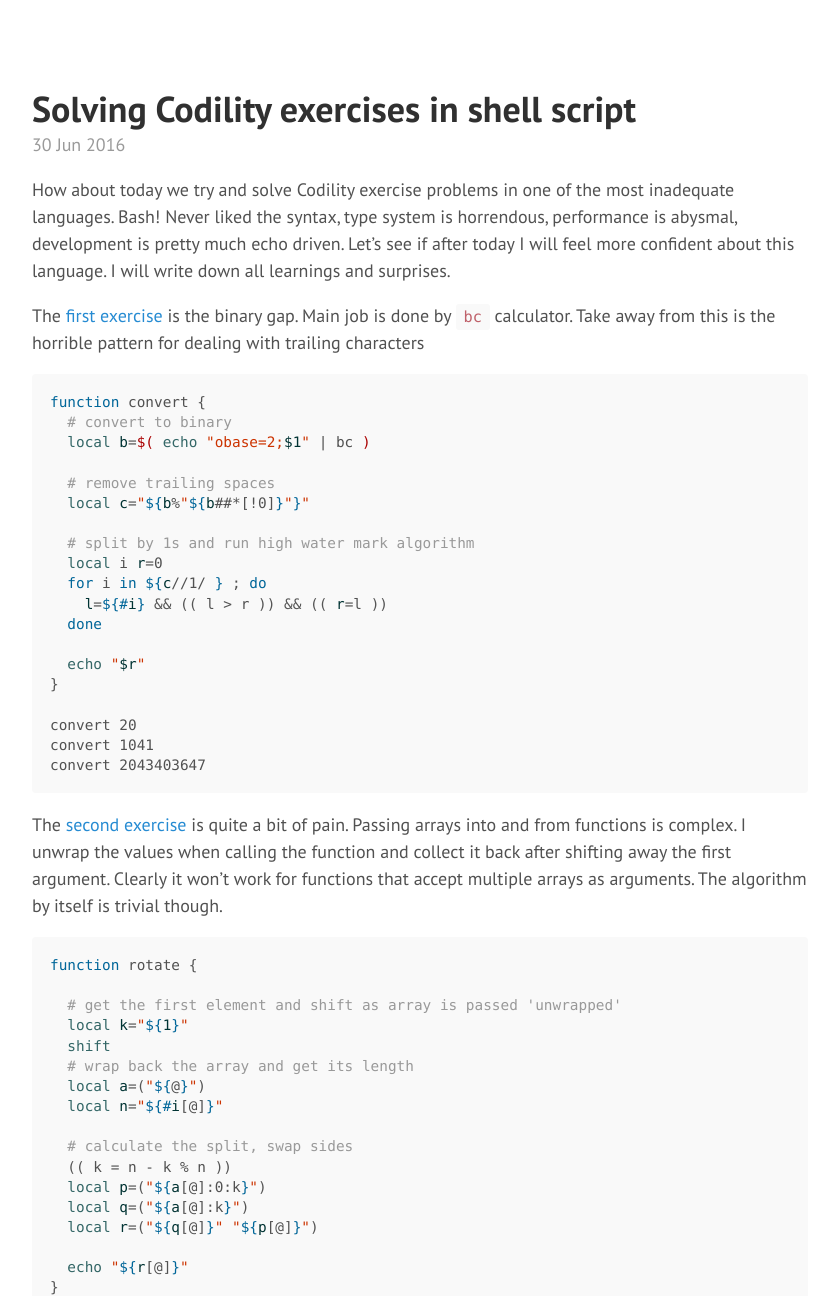
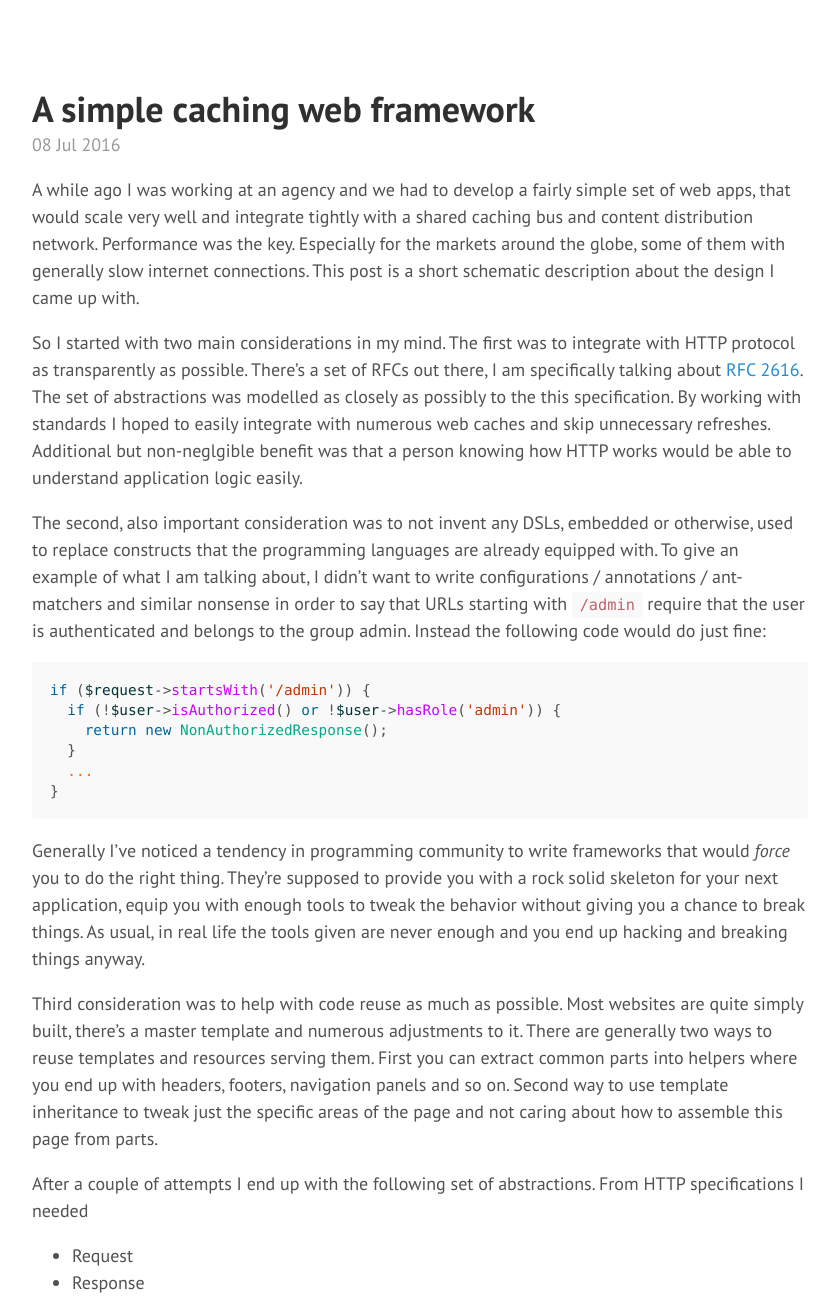
Before and after one commit to vasily-kartashov/vasily-kartashov.github.io, a Jekyll site: the page built from index.html, in a window 1280 px wide and 1400 px high, cut to the strip 104-1400 px from the top of the window. Shown: the whole strip, without its empty margins (382-1219 px from the left). Built offline with Jekyll 4.4.1, drawn with Linux system fonts in a browser that asks for light colours; the list of posts is cut into pages by our own code; some of the changed text lies outside the part shown.

Commit message:
hamlet note added

````diff
--- a/_posts/2016-06-30-codility-lessions-in-bash.md
+++ b/_posts/2016-06-30-codility-lessions-in-bash.md
@@ -748,3 +748,94 @@
 
 cpd 15:75 10:30 3:5 22:7744 44:23232
 ```
+
+The [ladder](https://codility.com/programmers/task/ladder/) is a counting exercise which is just implementation of Fibonacci numbers. Pretty much the only complexity is to understand that the number of paths leading to n-th rung is `fib(n)`.
+
+```bash
+declare -a FIB=(1 1 2)
+declare FIB_I=2
+
+function fib {
+  local n=$1 f
+  while (( FIB_I < n )) ; do
+    (( FIB_I++ ))
+    (( f = FIB[FIB_I - 2] + FIB[FIB_I - 1] ))
+    FIB+=($f)
+  done
+  echo "${FIB[$n]}"
+}
+
+function lad {
+  declare -a r
+  local a b i f d
+  for i in "$@" ; do
+    r=(${i//:/ }) ; a="${r[0]}" ; b="${r[1]}"
+    f=$( fib "$a" )
+    d=$( echo "2^$b" | bc )
+    echo $(( f % d ))
+  done
+}
+
+lad 4:3 4:2 5:4 5:3 1:1
+```
+
+The [Fibonacci frog](https://codility.com/programmers/task/fib_frog/) is actually dynamic programming exercise, which I was too lazy to implement just yet. I am traversing all possible paths instead, which is very bad. When I reach the same point `c` on two different paths, I am computing the value function at point `c` twice. Nobody should ever do that. Learnings are that you write recursive functions in bash is pain, probably even less pain than iterative versions with manual stack handling.
+
+```bash
+declare -a FIB=(1 2)
+declare FIB_I=1
+
+# generate fibonacci numbers up to n
+function fib {
+  local n=$1 f
+  while (( FIB[FIB_I] <= n )) ; do
+    (( FIB_I++ ))
+    (( f = FIB[FIB_I - 2] + FIB[FIB_I - 1] ))
+    FIB+=($f)
+  done
+}
+
+function jmp {
+  # c - current position
+  # d - next position
+  # f - iterator over fibonacci numbers
+  # m - length of min path, -1 if no path from current point
+  # v - the length of sub path starting from d = c + f
+  local c=$1 d f m v
+  shift
+  # n is the length of the padded array
+  local n=$#
+  declare -a as=("$@")
+
+  # check if we reached the end
+  if (( c == n - 1 )) ; then
+    echo "0"
+  else
+    m=-1
+    for f in "${FIB[@]}" ; do
+      # check if jumping over f is a valid point
+      (( d = c + f ))
+      (( d < n )) || continue
+      (( as[d] == 1 )) || continue
+      # find the optimal path length starting from d
+      v=$( jmp $d "$@" )
+      # update minimum
+      if (( v >= 0 )) ; then
+        if (( m == -1 )) || (( v + 1 < m )) ; then
+          (( m = v + 1 ))
+        fi
+      fi
+    done
+    echo "$m"
+  fi
+}
+
+function frog {
+  # pre-compute fibonacci numbers
+  fib "$#"
+  # pad the array with terminal 1 to denote terminal position
+  jmp -1 "$@" 1
+}
+
+frog 0 0 0 1 1 0 1 0 0 0 0
+```
--- /dev/null
+++ b/_posts/2016-07-08-simple-caching-web-framework.md
@@ -0,0 +1,434 @@
+---
+layout: post
+title: A simple caching web framework
+---
+
+A while ago I was working at an agency and we had to develop a fairly simple set of web apps, that would scale very well and integrate tightly with a shared caching bus and content distribution network. Performance was the key. Especially for the markets around the globe, some of them with generally slow internet connections. This post is a short schematic description about the design I came up with.
+
+So I started with two main considerations in my mind. The first was to integrate with HTTP protocol as transparently as possible. There's a set of RFCs out there, I am specifically talking about [RFC 2616](https://www.ietf.org/rfc/rfc2616.txt). The set of abstractions was modelled as closely as possibly to the this specification. By working with standards I hoped to easily integrate with numerous web caches and skip unnecessary refreshes. Additional but non-neglgible benefit was that a person knowing how HTTP works would be able to understand application logic easily.
+
+The second, also important consideration was to not invent any DSLs, embedded or otherwise, used to replace constructs that the programming languages are already equipped with. To give an example of what I am talking about, I didn't want to write configurations / annotations / ant-matchers and similar nonsense in order to say that URLs starting with `/admin` require that the user is authenticated and belongs to the group admin. Instead the following code would do just fine:
+
+```php
+if ($request->startsWith('/admin')) {
+  if (!$user->isAuthorized() or !$user->hasRole('admin')) {
+    return new NonAuthorizedResponse();
+  }
+  ...
+}
+```
+
+Generally I've noticed a tendency in programming community to write frameworks that would _force_ you to do the right thing. They're supposed to provide you with a rock solid skeleton for your next application, equip you with enough tools to tweak the behavior without giving you a chance to break things. As usual, in real life the tools given are never enough and you end up hacking and breaking things anyway.
+
+Third consideration was to help with code reuse as much as possible. Most websites are quite simply built, there's a master template and numerous adjustments to it. There are generally two ways to reuse templates and resources serving them. First you can extract common parts into helpers where you end up with headers, footers, navigation panels and so on. Second way to use template inheritance to tweak just the specific areas of the page and not caring about how to assemble this page from parts.
+
+After a couple of attempts I end up with the following set of abstractions. From HTTP specifications I needed
+
+- Request
+- Response
+- Resource
+- Entity
+
+Additionally there was some non application-specific logic that needed the following set of abstractions
+
+- Application
+- Cache
+- Template
+
+Let's go through that list one by one before explaining how those parts fit together.
+
+Request
+-------
+
+Very simple albeit wider interface that facades the HTTP request and adds a couple of path matching methods.
+
+```php
+interface Request {
+    public function environmentNameEndsWith(string $suffix) : bool;
+    public function getEnvironmentName() : string;
+    public function getHeader(string $headerName) : string;
+    public function getLanguageCodes() : array;
+    public function getMethod() : string;
+    public function getRemoteIpAddress() : string;
+    public function getPath() : string;
+    public function getBody() : string;
+    public function hasParameter(string $name) : bool;
+    public function getParameter(string $name, $defaultValue = null) : string;
+    public function getParameters() : array;
+    public function hasSessionParameter(string $name) : bool;
+    public function getSessionParameter(string $name, $defaultValue = null) : string;
+    public function getSessionParameters() : array;
+    public function getCookie(string $name, $defaultValue = null) : string;
+    public function pathMatches(string $path) : bool;
+    public function pathMatchesPattern(string $pattern);
+    public function pathStartsWith(string $prefix) : bool;
+    public function pathStartsWithPattern(string $pattern);
+    public function preconditionFulfilled(Entity $entity, Cache $cache) : bool;
+}
+```
+
+The HTTP request is just an implementation of this interface and hides a lot of ugliness of handling super-globals. There are also additional implementations of this interface for unit tests and command line tools.
+
+Response
+--------
+
+Response interface is trivial and tiny.
+
+```php
+interface Response {
+    public function output(Request $request, Cache $cache) : void;
+}
+```
+
+There is just one non trivial part about it. When response writes its output to stdout (btw. it may as well be easily abstracted by adding `writer` parameter to `output` method) we need to know what was the request, because there might be headers with preconditions that would modify the output. We also need to access the cache to see what was in the cache, returned cached value if possible without re-rendering response, and update the cached value. This is an interesting part, not so trivial. Let's se the implementation of `AbstractResponse` which is the superclass for all other responses.
+
+```php
+class AbstractResponse implements Response
+{
+    ...
+    public function output(Request $request, Cache $cache) : void {
+        ...
+        if (!is_null($this->entity)) {
+            $cacheEntry = $this->entity->loadOrGenerate($cache);
+            $now = time();
+            $maxAge = max(0, $cacheEntry['expires'] - $now);
+
+            header('ETag: ' . $cacheEntry['tag']);
+            header('Last-Modified: ' . $this->formatTimestamp($cacheEntry['modified']));
+            header('Cache-Control: public, max-age=' . $maxAge);
+            header('Expires: ' . $this->formatTimestamp($now + $maxAge));
+
+            if ($this->embedEntity) {
+                header('Content-Type: ' . $this->entity->getMediaType());
+                header('Content-Length: ' . $cacheEntry['length']);
+                header('Content-MD5: ' . $cacheEntry['digest']);
+                $language = $this->entity->getContentLanguage();
+                ...
+                echo $cacheEntry['content'];
+            }
+        }
+        exit;
+    }
+    ...
+}
+```
+
+The code is pretty much self explanatory but I am gonna walk through it anyway. If there's an entity (payload) that we want to send, let's load the latest cache entry for this entity. If the cache doesn't have an entry it gets generated. Now we're updating the expiration, and version control headers and output the results, unless someone explicitly told us not to embed the entity. And who might that be? Let's take a look at `OkOrNotModifiedResponse` to see the usage:
+
+```php
+class OkOrNotModifiedResponse extends AbstractResponse {
+
+    public function __construct(Entity $entity, Request $request) {
+        parent::__construct();
+        $this->setEntity($entity);
+    }
+
+    public function output(Request $request, Cache $cache) : void {
+        if ($request->preconditionFulfilled($this->entity, $cache)) {
+            $this->setStatus('200 OK');
+            $this->setEmbedEntity(true);
+        } else {
+            $this->setStatus('304 Not Modified');
+            $this->setEmbedEntity(false);
+        }
+        parent::output($request, $cache);
+    }
+}
+```
+
+We need an entity to see if it's expired or to see if its ETag matches. It doesn't necessarily mean that we want to render the entity into response as is the case with 304 response code.
+
+Entity
+------
+
+The next abstraction is the above mentioned Entity, which is a pretty much the payload of the response plus additional headers like `Content-Type`, `Content-Length` and similar.
+
+```php
+interface Entity {
+    public function getCachingTime() : int;
+    public function getContent() : string;
+    public function getContentLanguage() : string;
+    public function getKey() : string;
+    public function getMediaType() : string;
+    public function loadOrGenerate(Cache $cache) : CacheEntry;
+}
+```
+
+Important to note that every entity need to be able efficiently generate a key which is used to locate cache entry.
+
+The main implementation of the `Entity` interface is `AbstractEntity`
+
+```php
+abstract class AbstractEntity implements Entity {
+    ...
+    public function loadOrGenerate(Cache $cache) : CacheEntry {
+        if (!is_null($this->cacheEntry)) {
+            return $this->cacheEntry;
+        }
+
+        $key = $this->getKey();
+        list($this->cacheEntry, $found) = $cache->get($key);
+        $now = time();
+        $expires = $this->cacheEntry->expires ?? 0;
+
+        if (!$found or $now >= $expires) {
+            $content = $this->getContent();
+            $tag = md5($content);
+            if (is_array($this->cacheEntry) and $tag == $this->cacheEntry['tag']) {
+                $this->cacheEntry->expires = $now + $this->getCachingTime();
+            } else {
+                $this->cacheEntry = new CacheEntry([
+                    'content'  => $content,
+                    'tag'      => $tag,
+                    'digest'   => base64_encode(pack('H*', md5($content))),
+                    'length'   => strlen($content),
+                    'modified' => $now,
+                    'expires'  => $now + $this->getCachingTime(),
+                ]);
+            }
+            $cache->set($key, $this->cacheEntry);
+        }
+
+        return $this->cacheEntry;
+    }
+}
+```
+
+Again the code is fairly trivial. We're looking at the cache, and if there's already a value under this key, we check if it's expired or not. If it's fresh, then this is what we return without re-rendering the entity. Otherwise we render the entity and see if the entity's content has changed since last time. If not, we only update the `expires`, otherwise we add new cache entry.
+
+`Entity` as such is not an abstraction for the payload. It's an abstraction for _payload generator that has memory_. We can ask an `Entity` object to give us the latest value, and this object is smart enough to:
+
+- skip generation if the cache value if fresh enough,
+- only update the expiration header if the newly generate value is the same as the old one,
+- generate new value otherwise
+
+One example of an entity would be a `JsonEntity` that only asks the extending classes to implement `getData` logic. The rest of cacheing and expiration logic is inherited from `AbstractEntity`. The complete class looks like following:
+
+```php
+abstract class AbstractJsonEntity extends AbstractEntity {
+
+    abstract protected function getData();
+
+    public function getContent() : string {
+        return json_encode($this->getData());
+    }
+
+    public function getMediaType() : string {
+        return 'application/json;charset=UTF-8';
+    }
+}
+```
+
+Resource
+--------
+
+The last abstraction on standard list is the `Resource` which is also a tiny interface
+
+```php
+interface Resource {
+    public function getResponse(Request $request) : Response;
+}
+```
+
+The job of `Resources` is to translate requests into responses, in other words to interpret the request, see if it's appropriate, validate input, call business methods, generate response. Some of the resources are trivial and really just return an entity. For this they can extend `EntityResource`
+
+```php
+class EntityResource implements Resource {
+
+    protected $entity;
+    protected $methods;
+
+    public function __construct(Entity $entity, array $methods = ['GET']) {
+        $this->entity = $entity;
+        $this->methods = $methods;
+    }
+
+    public function getResponse(Request $request) : Response {
+        if (in_array($request->getMethod(), $this->methods)) {
+            $response = new OKOrNotModifiedResponse($this->entity, $request);
+            return $response;
+        }
+        return new MethodNotAllowedResponse($this->methods);
+    }
+}
+```
+
+Application
+-----------
+
+There's really no generic interface for applications. It can do whatever you want. I usually extend the following `AbstractApplication` which asks me two things
+
+- How do I find resource that is responsible for this request, so that I can dispatch my request to it.
+- How do we get to cache server.
+
+```php
+abstract class AbstractApplication {
+
+    abstract protected function findResource(Request $request) : Resource;
+
+    public function run(Request $request) : Response {
+        $resource = $this->findResource($request);
+        $response = $resource->getResponse($request);
+        return $response;
+    }
+
+    abstract protected function getCache(Request $request) : Cache;
+
+    public function output(Request $request, Response $response) : void {
+        $response->output($request, $this->getCache($request));
+    }
+}
+```
+
+Cache
+-----
+
+The next abstraction is the most trivial one. The only reason it exists is to add a layer on top of Memcached, Redis, Elasticache and similar solutions.
+
+```php
+interface Cache {
+    public function get(string $key, $defaultValue = null) : CacheEntry;
+    public function set(string $key, $value, int $timeToLive = 0);
+    public function delete(string ...$keys);
+}
+
+class CacheEntry {
+    private $content;
+    private $tag;
+    private $digest;
+    private $length;
+    private $modified;
+    private $expires;
+
+    ...
+}
+```
+
+Example application
+-------------------
+
+The most trivial application I can think of is an application that gives you current day, but doesn't recalculate it every time user visits the endpoint. We start with an entity that generates the day and sets proper expiration time for the result.
+
+```php
+class DayOfWeekEntity extends JsonEntity {
+
+    // Only one cache entry shared across all entities of this type
+    public function getKey() {
+       return __CLASS__;
+    }
+
+    // Return current day of week
+    public function getData() {
+      return date('l');
+    }
+
+    // Cache till the end of the day today
+    public function getCachingTime() {
+       return 86400 - time() % 86400;
+    }
+}
+```
+
+Now let's create our own application
+
+```php
+class MyApplication extends AbstractApplication {
+
+    // Check if the request is for a registered path
+    // Return standard JSON Resource
+    // Otherwise let NotFoundResource handle the request
+    protected function findResource(Request $request) : Resource {
+        if ($request->pathMatches('/dayOfWeek')) {
+           return new JsonEntityResource(new DayOfWeekEntity(), ['GET']);
+        }
+        return new NotFoundResource();
+    }
+
+    // Return connection to the shared cache
+    protected function getCache(Request $request) : Cache {
+        return new Memcache('host001.elasticache.aws.', 11211);
+    }
+}
+```
+
+That's all you need to do. The first visit to the endpoint generates the entity. The value is stored in cache and sent back to the client. The response headers have ETag, validation and expiration headers explaining to the client and proxies that the value just generated won't change till the end of the day today. If the user hits refresh and the browser decides to send new request with ETag and validations headers, the response is going to be 304 and no new entity will be generated.  In fact the response might as well be from a CDN. The application might as well sit behind a load balancer, as the shared cache allows for easy parallelization.
+
+Template inheritance
+--------------------
+
+Last thing that I want to mention here is the template handling. Some of the renderings can be
+
+- quite expensive
+- collect a lot of data from different sources for rendering
+- have a lot in common
+
+One thing is we're provided with is the abstract template entity that expects you to provide data, the path to the template, as well as the rendering engine for example Twig or Smarty.
+
+```php
+abstract class AbstractTemplateEntity extends AbstractEntity {
+    abstract protected function getTemplatePath() : string;
+    abstract protected function getTemplateData();
+    abstract protected function getTemplateRenderer() : TemplateRenderer;
+    public function getContent() : string {
+        return $this->getTemplateRenderer()
+            ->render($this->getTemplateData(), $this->getTemplatePath());
+    }
+}
+```
+
+The way it works in general, you will end up with an inheritance hierarchy of TemplateEntities that call `parent::getTemplateData()` to collect the data required to generate parent template, then adds it's own data fetching and renders the response. For example for the parent template `main.tpl`:
+
+```
+<html>
+  <body>
+    <h1>[[header]]</h1>
+    [% block content %]
+      Welcome!
+    [/ block ]
+  </body>
+</html>
+```
+
+And the child template `details.tpl`:
+
+```
+[% extends "main.tpl" %]
+
+[% block content %]
+    [[message]]
+[/ block ]
+```
+
+The same hierarchy is repeated with entities. `MainEntity` and `DetailsEntity` would contain the following code
+
+```php
+class MainEntity extends TwigTemplateEntity {
+
+    protected function getTemplatePath() : string {
+        return 'main.tpl';
+    }
+
+    protected function getTemplateData() {
+        return [
+            'header' => 'My Homepage'
+        ];
+    }
+}
+
+class DetailsEntity extends MainEntity {
+
+    protected function getTemplatePath() : string {
+        return 'details.tpl';
+    }
+
+    protected function getTemplateData() {
+        return parent::getTemplateData() + [
+            'message' => 'The page is under construction'
+        ];
+    }
+}
+```
+
+The extending entities only contain the code generating the difference to the data set of the parent template, which helps with code reuse. As with any entities, you can specify the cacheing time, so if for example you want to regenerate templates depending on some timestamp from the database, this is what `getKey()` of the entity should use.
+
+The source code of the base framework is (available on GitHub)[https://github.com/vasily-kartashov/hamlet-core] under GPL 2 license. At one point I am going to publish a follow up note with a non-trivial example application.
````
